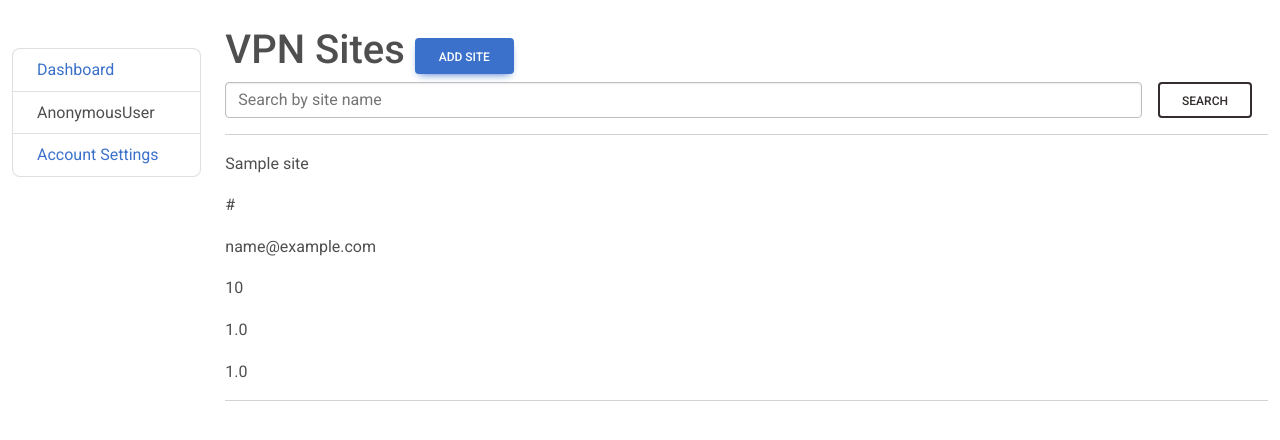
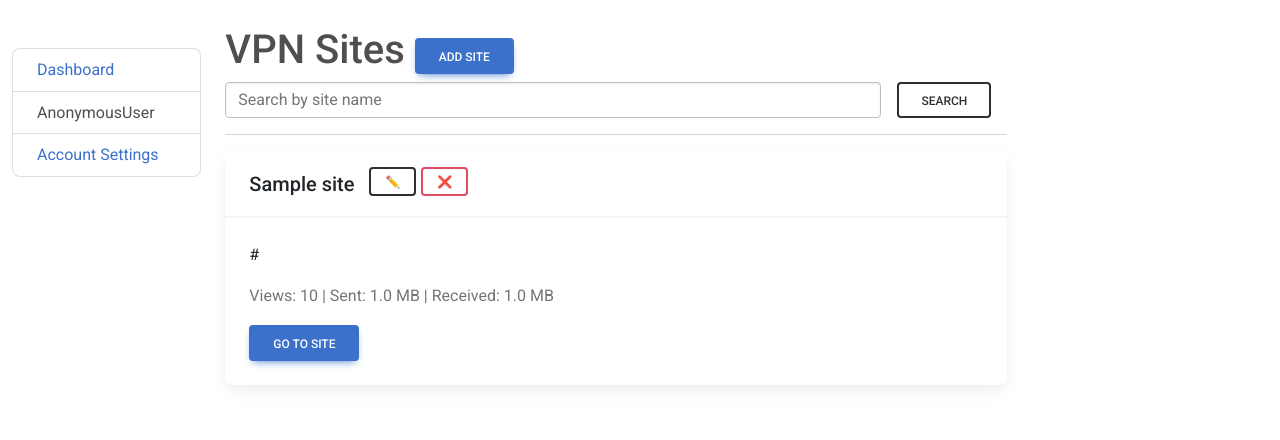
Before and after one commit to eduardhabryd/sheepfish-vpn-service-django, a Django app: page / in a window 1280 px wide. Shown: the top 440 px of the page. Run offline with Django 4.2, Linux system fonts and the light colour scheme; tables that the repository leaves empty hold one stand-in row (values such as "Sample post"); some libraries are stand-ins or nearby versions.

Commit message:
update index with proper urls

```diff
--- a/templates/vpn_app/index.html
+++ b/templates/vpn_app/index.html
@@ -3,12 +3,12 @@
 {% block content %}
     <br>
     <h1>VPN Sites
-        <a href="#"
+        <a href="{% url 'vpn_app:add_site' %}"
            class="btn btn-primary link-to-page">
             Add Site
         </a>
     </h1>
-    <form class="d-flex"
+    <form class="d-flex w-75"
           role="search">
         {% if search_form %}
             {{ search_form }}
@@ -17,16 +17,24 @@
             </button>
         {% endif %}
     </form>
-    <hr>
+    <hr class="w-75">
     {% for site in site_list %}
-        <div>
-            <p>{{ site.name }}</p>
-            <p>{{ site.url }}</p>
-            <p>{{ site.user }}</p>
-            <p>{{ site.page_views }}</p>
-            <p>{{ site.data_sent }}</p>
-            <p>{{ site.data_received }}</p>
+        <div class="card w-75">
+            <div class="card-header mt-1">
+                <h5>
+                    {{ site.name }} &nbsp;
+                    <a href="{% url 'vpn_app:update_site' site.pk %}" class="btn btn-sm btn-outline-dark">✏️</a>
+                    <a href="{% url 'vpn_app:delete_site' site.pk %}" class="btn btn-sm btn-outline-danger">❌</a>
+                </h5>
+            </div>
+            <div class="card-body">
+                <p class="card-text">{{ site.url }}</p>
+                <p class="text-muted">
+                    Views: {{ site.page_views }} | Sent: {{ site.data_sent }} MB | Received: {{ site.data_received }} MB
+                </p>
+                <a href="{{ site.url }}" class="btn btn-primary" data-mdb-ripple-init>Go to site</a>
+            </div>
         </div>
-        <hr>
+        <br>
     {% endfor %}
 {% endblock %}
```
